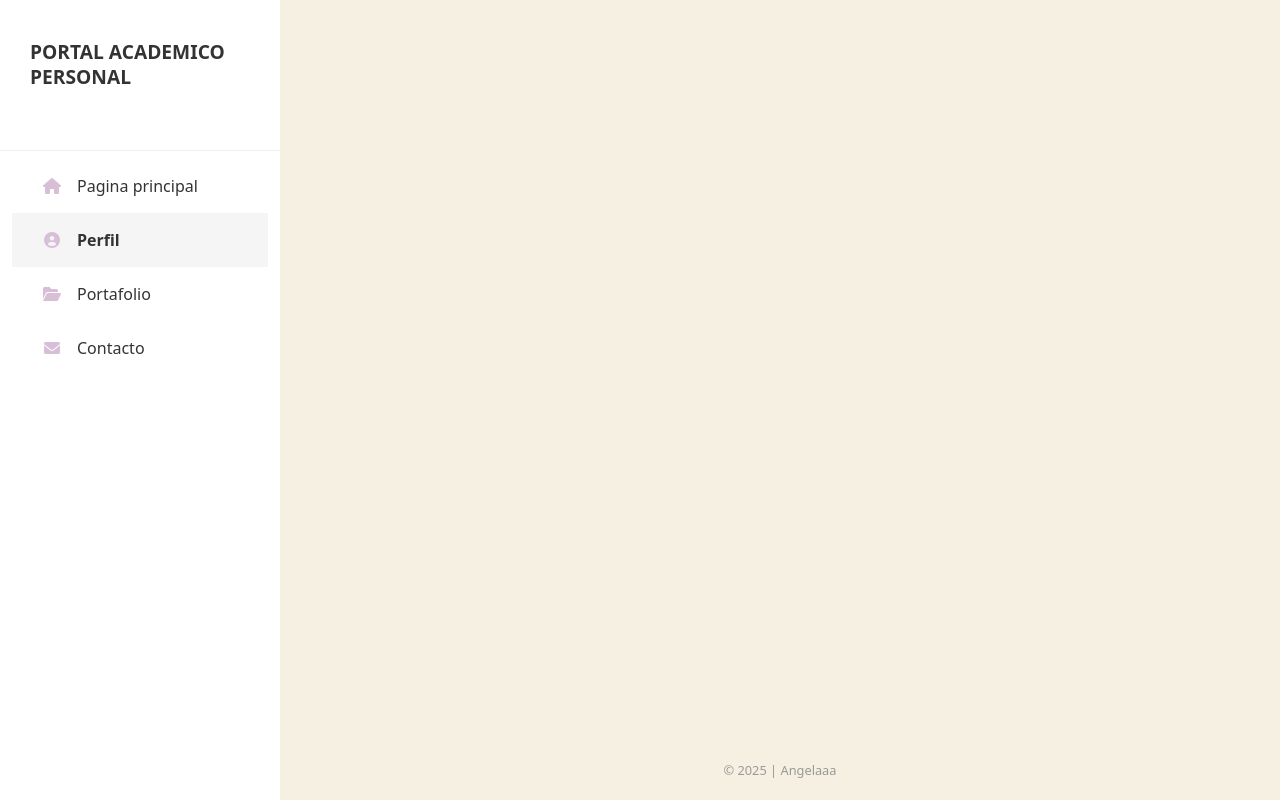
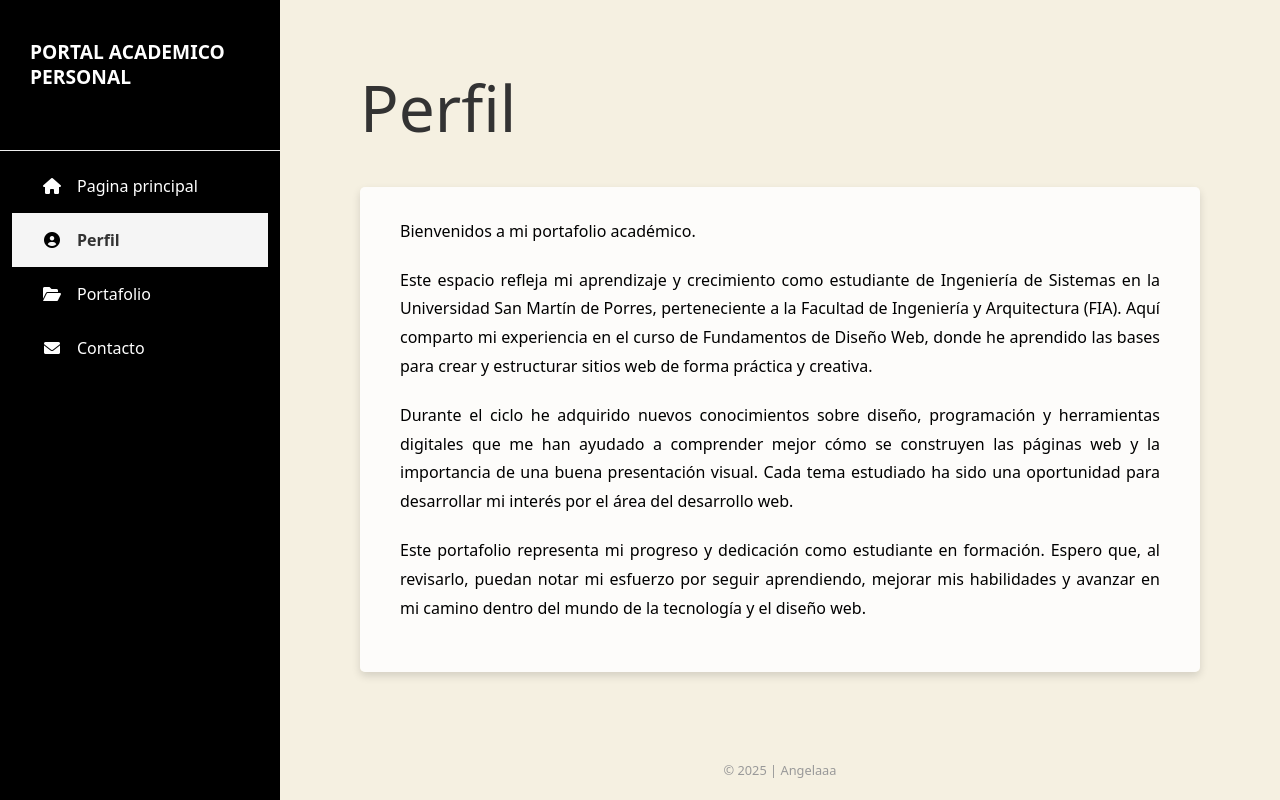
Before and after one commit to angela-246/PORTAL-ACADEMICO, a plain HTML site: page perfil.html in a window 1280 px wide. Drawn offline with nearby package versions, Linux system fonts and the light colour scheme.

Commit message:
Add files via upload

```diff
--- a/perfil.html
+++ b/perfil.html
@@ -20,14 +20,13 @@
             position: fixed;
             top: 0;
             left: 0;
-            background-color: #f5f5f5;
             padding: 0 0;
             z-index: 1000;
 
         }
 
         .sidebar-title {
-            color: #333;
+            color: #ffffff;
             text-align: left;
             padding: 40px 30px 60px 30px;
             font-size: 1.2rem;
@@ -37,7 +36,7 @@
         }
 
         .sidebar .nav-link{
-            color: #333;
+            color: #ffffff;
             padding: 15px 30px !important;
             font-size: 1rem;
             transition: background-color 0.3s, color 0.3s;
@@ -49,13 +48,49 @@
             margin-right: 15px;
             width: 20px;
             text-align: center;
-            color: #d8bfd8;
+            color: #ffffff;
+        }
+
+        .nav-link .fa-user-circle {
+            color: #000000 !important;
         }
 
         .sidebar .nav-link:hover, .sidebar .nav-link.active{
             color: #333 !important;
             background-color: #f5f5f5;
             font-weight: 600;
+        }
+
+        .content {
+            margin-left: 280px;
+            flex-grow: 1;
+            padding: 50px 80px;
+            min-height: 100vh;
+        }
+
+        .main-titulo {
+            font-size: 4em;
+            font-size: bold;
+            color: #333;
+            margin-bottom: 40px;
+            text-align: left;
+            padding-top: 20px;
+        }
+
+        .container-texto {
+            background-color: #ffffffd2;
+            color: black;
+            padding: 30px 40px;
+            border-radius: 5px;
+            max-width: 900px;
+            box-shadow: 0 4px 8px #00000023;
+        }
+
+        .container-texto p {
+            line-height: 1.8;
+            margin-bottom: 20px;
+            color: #000000;
+            text-align: justify;
         }
 
         footer {
@@ -110,7 +145,7 @@
 <body>
     <script src="https://cdn.jsdelivr.net/npm/bootstrap@5.3.8/dist/js/bootstrap.bundle.min.js" integrity="sha384-FKyoEForCGlyvwx9Hj09JcYn3nv7wiPVlz7YYwJrWVcXK/BmnVDxM+D2scQbITxI" crossorigin="anonymous"></script>
 
-    <nav class="sidebar bg-white">
+    <nav class="sidebar bg-black">
         <h5 class="sidebar-title">PORTAL ACADEMICO<br>PERSONAL</h5>
         <div class="container">
             <a class="nav-link " href="index.html">
@@ -124,6 +159,27 @@
         </div>
     </nav>
 
+    <main class="content">
+
+        <h1 class="main-titulo">Perfil</h1>
+
+        <div class="container-texto">
+
+            <p>Bienvenidos a mi portafolio académico.</p>
+
+            <p>Este espacio refleja mi aprendizaje y crecimiento como estudiante de Ingeniería de Sistemas en la Universidad San Martín de Porres, perteneciente a la Facultad de Ingeniería y Arquitectura (FIA). Aquí comparto mi experiencia en el curso de Fundamentos de Diseño Web, donde he aprendido las bases para crear y estructurar sitios web de forma práctica y creativa.
+            </p>
+
+            <p>Durante el ciclo he adquirido nuevos conocimientos sobre diseño, programación y herramientas digitales que me han ayudado a comprender mejor cómo se construyen las páginas web y la importancia de una buena presentación visual. Cada tema estudiado ha sido una oportunidad para desarrollar mi interés por el área del desarrollo web.
+            </p>
+
+            <p>Este portafolio representa mi progreso y dedicación como estudiante en formación. Espero que, al revisarlo, puedan notar mi esfuerzo por seguir aprendiendo, mejorar mis habilidades y avanzar en mi camino dentro del mundo de la tecnología y el diseño web.
+            </p>
+
+        </div>
+
+    </main>
+
     <footer>
         © 2025 | Angelaaa
     </footer>
```
Also changed, not shown: contacto.html (+14 -10 lines), index.html (+8 -6 lines), portafolio.html (+8 -5 lines).
